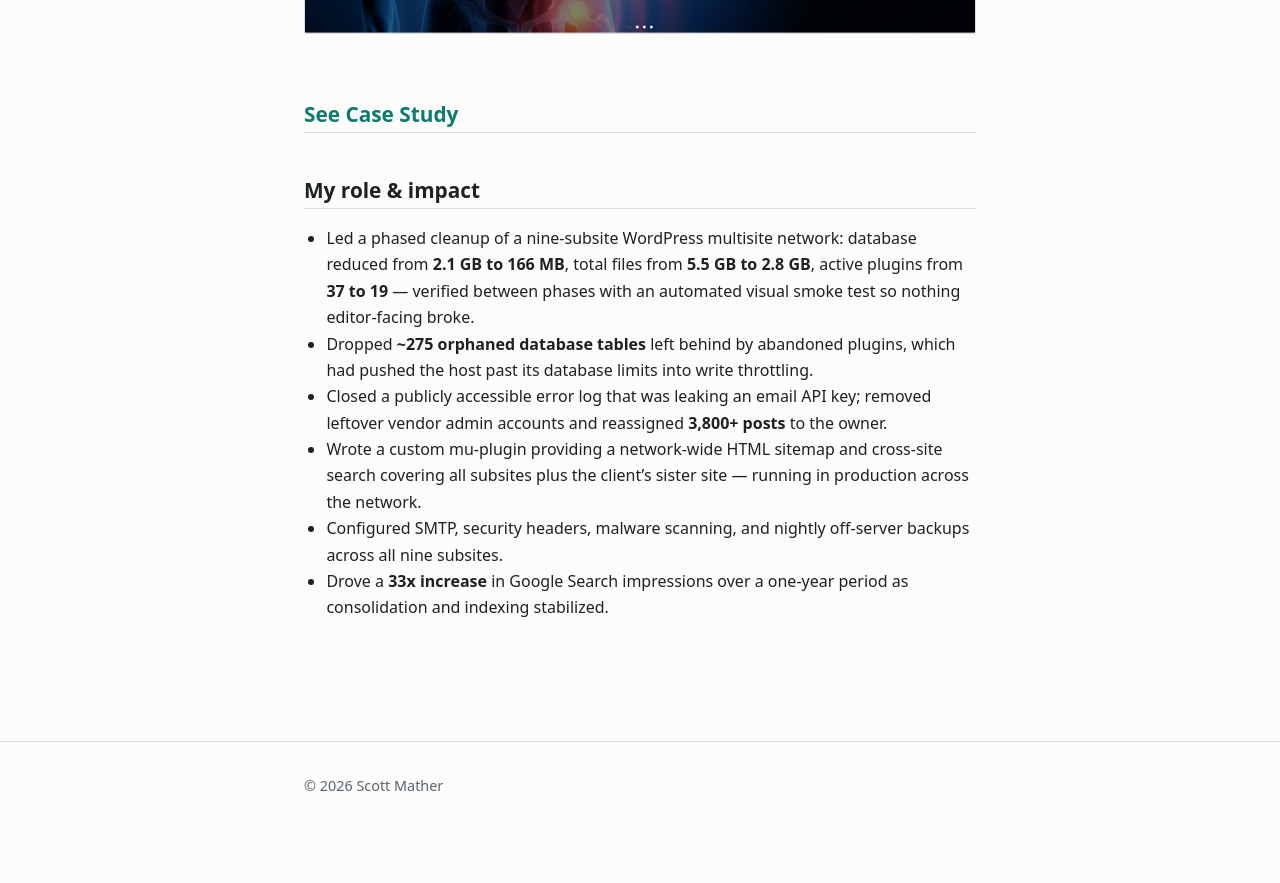
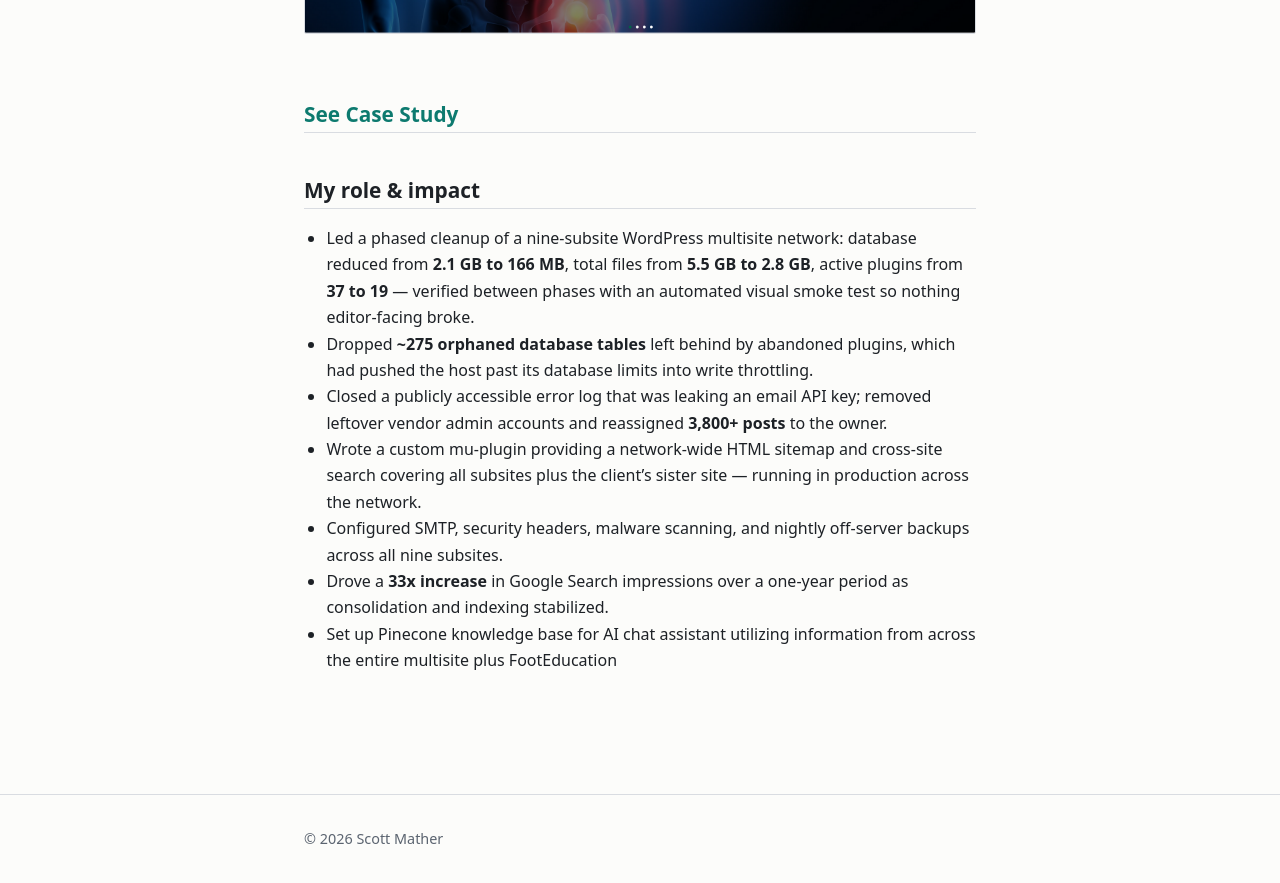
Before and after one commit to csmather/mather-cv, a Jekyll site: the page built from _work/orthoeducation.md, in a window 1280 px wide and 900 px high, scrolled down 572 px. Shown: the top 883 px of the window. Built offline with Jekyll 4.4.1, drawn with Linux system fonts in a browser that asks for light colours; before the commit the page ends 1419 px from its top, so only the background shows below that; some of the changed text lies outside the part shown.

Commit message:
updated tags

```diff
--- a/_work/orthoeducation.md
+++ b/_work/orthoeducation.md
@@ -17,3 +17,4 @@ summary: "Nine-subsite patient-education network. Diagnosed and cleaned a databa
 - Wrote a custom mu-plugin providing a network-wide HTML sitemap and cross-site search covering all subsites plus the client's sister site — running in production across the network.
 - Configured SMTP, security headers, malware scanning, and nightly off-server backups across all nine subsites.
 - Drove a **33x increase** in Google Search impressions over a one-year period as consolidation and indexing stabilized.
+- Set up Pinecone knowledge base for AI chat assistant utilizing information from across the entire multisite plus FootEducation
```
Also changed, not shown: other parts of _work/orthoeducation.md (+1 -1 lines), _work/cancer-support-sonoma.md (+1 -1 lines), _work/footeducation.md (+1 -1 lines), _work/footpainidentifier.md (+1 -1 lines).
